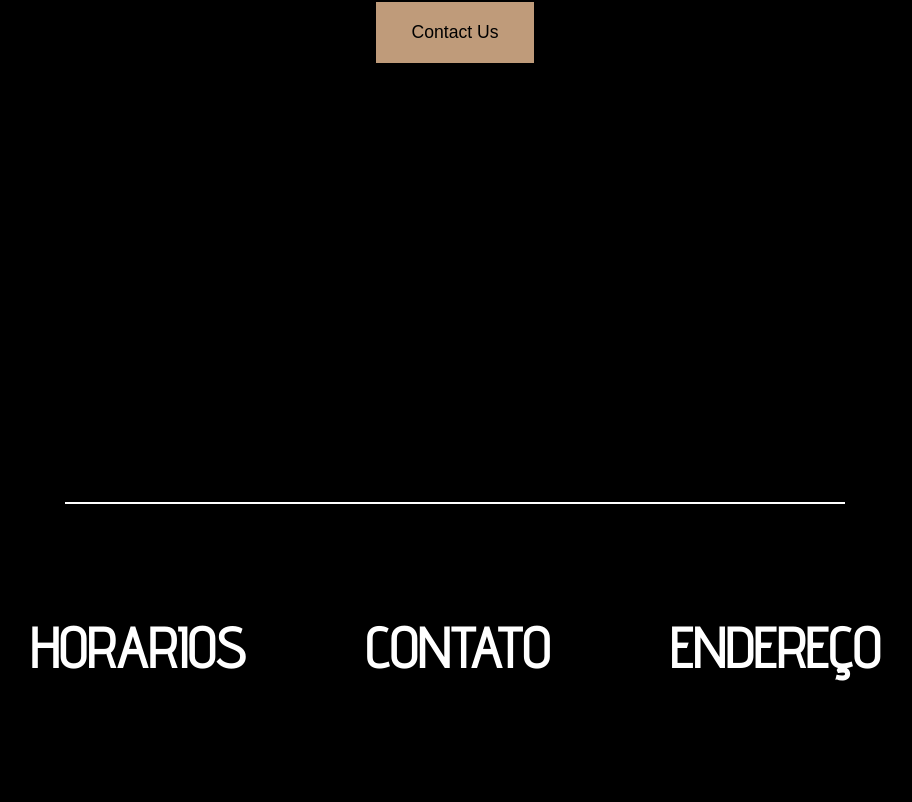
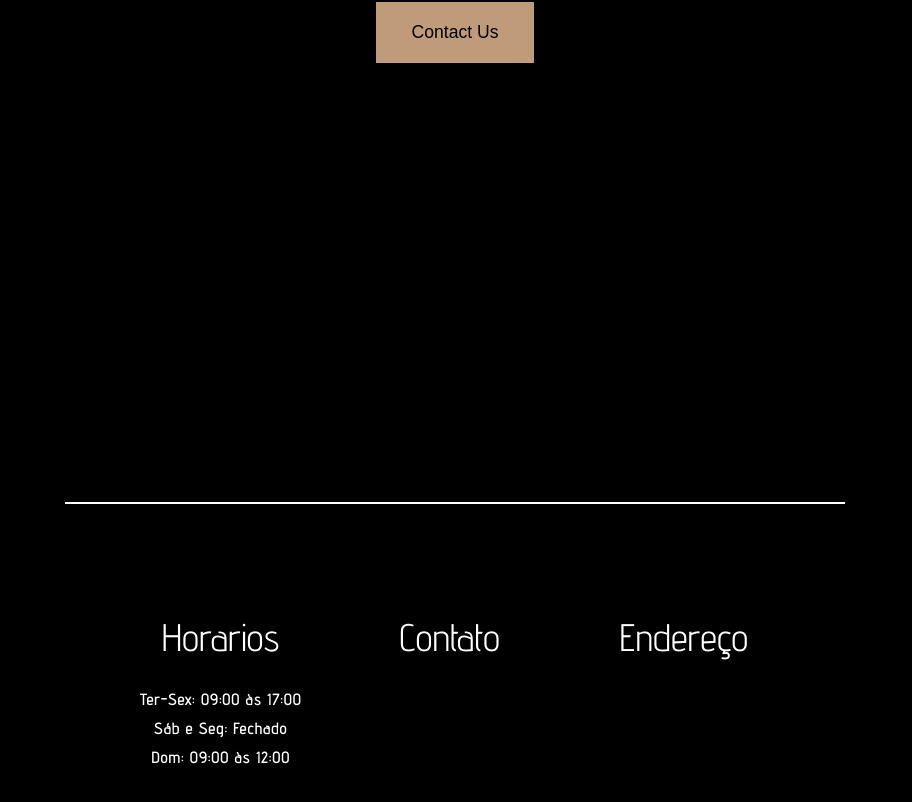
Before and after one commit to JonneBR/hello-barber, a React (Create React App) app: page / in a window 1280 px wide. Shown: the part 1421-2223 px from the top of the page, without its empty margins (185-1097 px from the left). Built offline with nearby package versions, Linux system fonts and the light colour scheme.

Commit message:
horarios desktop css styled

```diff
--- a/src/components/Contact.css
+++ b/src/components/Contact.css
@@ -11,12 +11,23 @@
   border: 1px solid white;
 }
 
-.subject {
+.subject-container .subject {
   font-size: 3vw;
   font-weight: 300;
   text-transform: none;
+  padding-bottom: 20px;
+  /* border: 1px solid #fff; */
 }
 
 h1 {
   color: white;
 }
+
+.subject-container .description {
+  /* border: 1px solid #fff; */
+  font-size: 1.2vw;
+  text-transform: none;
+  letter-spacing: 1.2px;
+  margin-top: 10px;
+  padding: 0;
+}
--- a/src/components/Contact.js
+++ b/src/components/Contact.js
@@ -9,6 +9,9 @@ function Contact() {
         <div className="items container">
           <div className="subject-container">
             <h1 className="subject heading">Horarios</h1>
+            <h1 className="description heading">Ter-Sex: 09:00 às 17:00</h1>
+            <h1 className="description heading">Sáb e Seg: Fechado</h1>
+            <h1 className="description heading">Dom: 09:00 às 12:00</h1>
           </div>
           <div className="subject-container">
             <h1 className="subject heading">Contato</h1>
```
